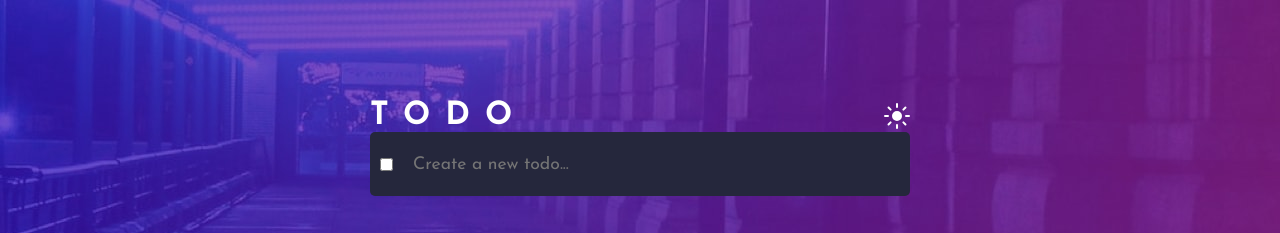
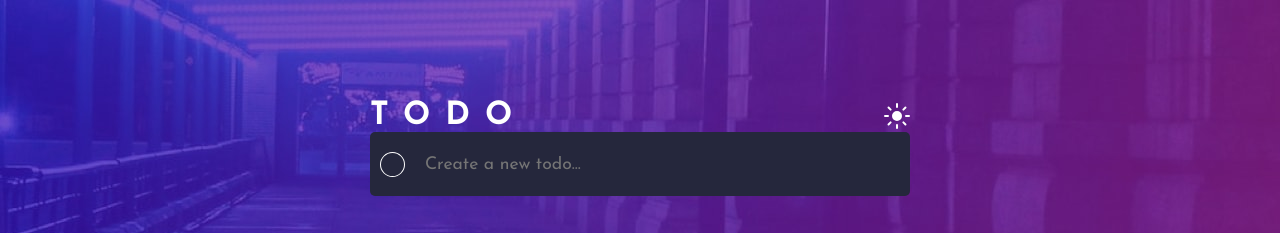
Before and after one commit to acurtido/sp-challenge-6-todo-app, a React (Vite) app: page / in a window 1280 px wide. Shown: the top 233 px of the page. Built offline with nearby package versions, Linux system fonts and the light colour scheme.

Commit message:
Add customCheck

```diff
--- a/src/components/TaskInput/styles.module.css
+++ b/src/components/TaskInput/styles.module.css
@@ -27,5 +27,33 @@
 }
 
 .checkbox {
+    height: 25px;
+    width: 30px;
+    appearance: none;
+    border-radius: 50%;
+    border: 1px solid white;
+}
 
+.checkbox:checked:hover {
+    transform: scale(1.1);
 }
+
+.checkbox:not(:checked):hover {
+    transform: scale(1.1);
+}
+
+.checkbox:checked {
+    background-image: linear-gradient(180deg, hsl(192, 100%, 67%), hsl(280, 87%, 65%));
+}
+
+/* .checkbox:not(:checked) {
+    background-color: red;
+} */
+
+.checkbox:checked::before {
+    content: url("../../public/images/icon-check.svg");
+    display: flex;
+    justify-content: center;
+    transform: scale(1.5);
+    translate: 0px 6px;
+}
```
